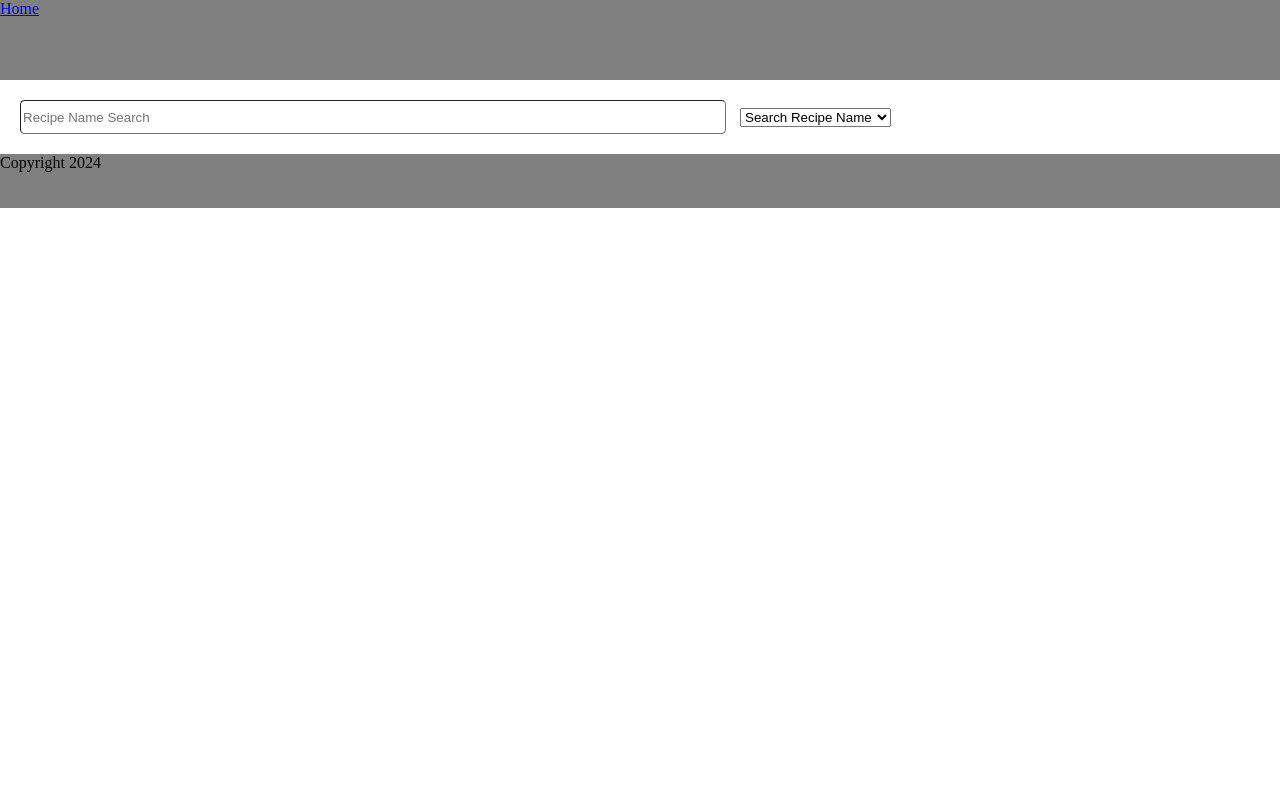
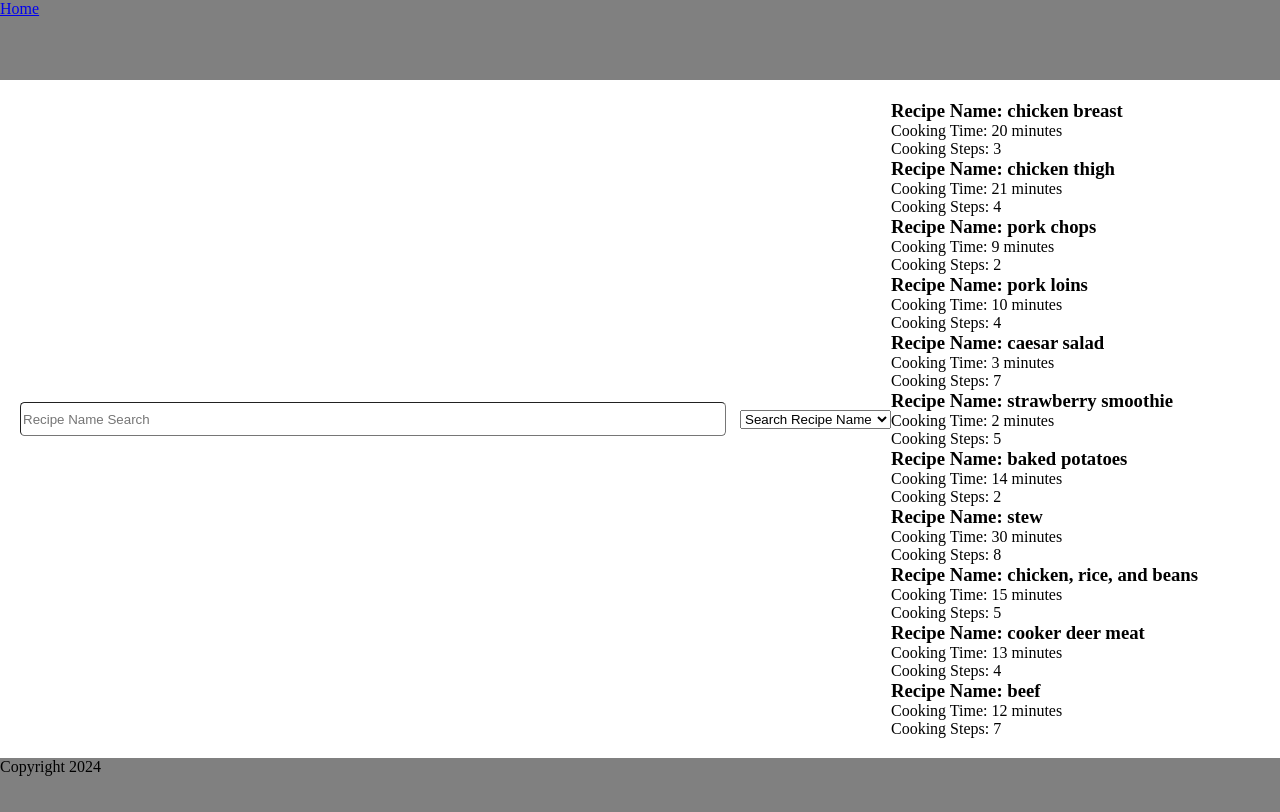
Before and after one commit to avrrodriguez/RecipeFrontEndReact, a React (Vite) app: page /search in a window 1280 px wide. Built offline with nearby package versions, Linux system fonts and the light colour scheme.

Commit message:
show lists

```diff
--- a/public/SearchFormSampleLists/CookingStyleFormSampleList.js
+++ b/public/SearchFormSampleLists/CookingStyleFormSampleList.js
@@ -1,28 +1,28 @@
 var cookingStyleFormSampleList = [
   {
     id: 0,
-    cookingStyleName: "stir fry",
-    cookingStyleDescription: "use a pan",
+    name: "stir fry",
+    description: "use a pan",
   },
   {
     id: 1,
-    cookingStyleName: "stew",
-    cookingStyleDescription: "use a wok",
+    name: "stew",
+    description: "use a wok",
   },
   {
     id: 2,
-    cookingStyleName: "fried",
-    cookingStyleDescription: "use a lot of oil in a pan",
+    name: "fried",
+    description: "use a lot of oil in a pan",
   },
   {
     id: 3,
-    cookingStyleName: "barbeque",
-    cookingStyleDescription: "use a barbeque",
+    name: "barbeque",
+    description: "use a barbeque",
   },
   {
     id: 4,
-    cookingStyleName: "grilled",
-    cookingStyleDescription: "use a grill",
+    name: "grilled",
+    description: "use a grill",
   },
 ];
 
--- a/public/SearchFormSampleLists/IngredientsSampleList.js
+++ b/public/SearchFormSampleLists/IngredientsSampleList.js
@@ -1,67 +1,67 @@
 var ingredientsSampleList = [
   {
     id: 0,
-    ingredientName: "strawberry",
+    name: "strawberry",
     acquiredDate: "04/04/2024",
     expirationDate: "10/04/2024",
-    ingredientWeightOunce: 5.1,
-    ingredientVolumeTablespoons: 1,
+    weightOunce: 5.1,
+    volumeTablespoons: 1,
   },
   {
     id: 1,
-    ingredientName: "banana",
+    name: "banana",
     acquiredDate: "04/04/2024",
     expirationDate: "14/04/2024",
-    ingredientWeightOunce: 5,
-    ingredientVolumeTablespoons: 7.9,
+    weightOunce: 5,
+    volumeTablespoons: 7.9,
   },
   {
     id: 2,
-    ingredientName: "chicken thigh",
+    name: "chicken thigh",
     acquiredDate: "04/04/2024",
     expirationDate: "6/04/2024",
-    ingredientWeightOunce: 3,
-    ingredientVolumeTablespoons: 0,
+    weightOunce: 3,
+    volumeTablespoons: 0,
   },
   {
     id: 3,
-    ingredientName: "chicken breast",
+    name: "chicken breast",
     acquiredDate: "04/04/2024",
     expirationDate: "06/04/2024",
-    ingredientWeightOunce: 6,
-    ingredientVolumeTablespoons: 0,
+    weightOunce: 6,
+    volumeTablespoons: 0,
   },
   {
     id: 4,
-    ingredientName: "kale",
+    name: "kale",
     acquiredDate: "04/04/2024",
     expirationDate: "1/04/2024",
-    ingredientWeightOunce: 0.7,
-    ingredientVolumeTablespoons: 0,
+    weightOunce: 0.7,
+    volumeTablespoons: 0,
   },
   {
     id: 5,
-    ingredientName: "lettuce",
+    name: "lettuce",
     acquiredDate: "04/04/2024",
     expirationDate: "14/04/2024",
-    ingredientWeightOunce: 10.58,
-    ingredientVolumeTablespoons: 0,
+    weightOunce: 10.58,
+    volumeTablespoons: 0,
   },
   {
     id: 6,
-    ingredientName: "pork loins",
+    name: "pork loins",
     acquiredDate: "04/04/2024",
     expirationDate: "07/04/2024",
-    ingredientWeightOunce: 16,
-    ingredientVolumeTablespoons: 0,
+    weightOunce: 16,
+    volumeTablespoons: 0,
   },
   {
     id: 7,
-    ingredientName: "pork chops",
+    name: "pork chops",
     acquiredDate: "04/04/2024",
     expirationDate: "09/04/2024",
-    ingredientWeightOunce: 12,
-    ingredientVolumeTablespoons: 0,
+    weightOunce: 12,
+    volumeTablespoons: 0,
   },
 ];
 
--- a/public/SearchFormSampleLists/RecipeSearchFormSampleList.js
+++ b/public/SearchFormSampleLists/RecipeSearchFormSampleList.js
@@ -1,69 +1,69 @@
 var recipeSearchFormSampleList = [
   {
     id: 0,
-    recipeName: "chicken breast",
-    recipeCookingTime: "20 minutes",
-    recipeSteps: "3",
+    name: "chicken breast",
+    cookingTime: "20 minutes",
+    steps: "3",
   },
   {
     id: 1,
-    recipeName: "chicken thigh",
-    recipeCookingTime: "21 minutes",
-    recipeSteps: "4",
+    name: "chicken thigh",
+    cookingTime: "21 minutes",
+    steps: "4",
   },
   {
     id: 2,
-    recipeName: "pork chops",
-    recipeCookingTime: "9 minutes",
-    recipeSteps: "2",
+    name: "pork chops",
+    cookingTime: "9 minutes",
+    steps: "2",
   },
   {
     id: 3,
-    recipeName: "pork loins",
-    recipeCookingTime: "10 minutes",
-    recipeSteps: "4",
+    name: "pork loins",
+    cookingTime: "10 minutes",
+    steps: "4",
   },
   {
     id: 4,
-    recipeName: "caesar salad",
-    recipeCookingTime: "3 minutes",
-    recipeSteps: "7",
+    name: "caesar salad",
+    cookingTime: "3 minutes",
+    steps: "7",
   },
   {
     id: 5,
-    recipeName: "strawberry smoothie",
-    recipeCookingTime: "2 minutes",
-    recipeSteps: "5",
+    name: "strawberry smoothie",
+    cookingTime: "2 minutes",
+    steps: "5",
   },
   {
     id: 6,
-    recipeName: "baked potatoes",
-    recipeCookingTime: "14 minutes",
-    recipeSteps: "2",
+    name: "baked potatoes",
+    cookingTime: "14 minutes",
+    steps: "2",
   },
   {
     id: 7,
-    recipeName: "stew",
-    recipeCookingTime: "30 minutes",
-    recipeSteps: "8",
+    name: "stew",
+    cookingTime: "30 minutes",
+    steps: "8",
   },
   {
     id: 8,
-    recipeName: "chicken, rice, and beans",
-    recipeCookingTime: "15 minutes",
-    recipeSteps: "5",
+    name: "chicken, rice, and beans",
+    cookingTime: "15 minutes",
+    steps: "5",
   },
   {
     id: 9,
-    recipeName: "cooker deer meat",
-    recipeCookingTime: "13 minutes",
-    recipeSteps: "4",
+    name: "cooker deer meat",
+    cookingTime: "13 minutes",
+    steps: "4",
   },
   {
     id: 10,
-    recipeName: "beef",
-    recipeCookingTime: "12 minutes",
-    recipeSteps: "7",
+    name: "beef",
+    cookingTime: "12 minutes",
+    steps: "7",
   },
 ];
 
--- a/src/components/SearchForm/CookingStyleSearchForm.jsx
+++ b/src/components/SearchForm/CookingStyleSearchForm.jsx
@@ -14,7 +14,7 @@ export function CookingStyleSearchForm(props) {
 
   return (
     <div className="cooking-style-search-form">
-      <form action="/search">
+      <form id="searchForm" action="/search">
         <input
           name="searchFormValue"
           placeholder="Cooking Style Search"
--- a/src/components/SearchForm/IngredientSearchForm.jsx
+++ b/src/components/SearchForm/IngredientSearchForm.jsx
@@ -14,7 +14,7 @@ export function IngredientSearchForm(props) {
 
   return (
     <div className="ingredients-search-form">
-      <form action="/search ">
+      <form id="searchForm" action="/search">
         <input
           name="searchFormValue"
           placeholder="Ingredients Search"
--- a/src/components/SearchForm/SearchFormRecs.jsx
+++ b/src/components/SearchForm/SearchFormRecs.jsx
@@ -21,7 +21,7 @@ export function SearchFormRecs(props) {
     var filteredList = SearchFormFilter(props.category, props.searchInput);
 
     for (let i = 0; i < filteredList.length; i++) {
-      setRecArray((recArray) => [...recArray, filteredList[i]]);
+      setRecArray((recArray) => [...recArray, filteredList[i].name]);
     }
   }
 
--- a/src/components/SearchForm/SearchForms.jsx
+++ b/src/components/SearchForm/SearchForms.jsx
@@ -6,12 +6,6 @@ import { useState } from "react";
 
 export function SearchForms(props) {
   const [currActiveForm, setCurrActiveForm] = useState("");
-
-  const handleSearchSuggestionClick = (event) => {
-    event.preventDefault();
-    console.log("click");
-    // window.location.href = "http://localhost:5173/search?searchItem=" + event.target.value;
-  };
 
   function searchFormsSwitch() {
     let value;
@@ -25,8 +19,6 @@ export function SearchForms(props) {
         value = props.searchValue;
       }
     }
-
-    console.log(value, currActiveForm, props.activeForm);
 
     switch (props.activeForm) {
       case "Recipe Name":
--- /dev/null
+++ b/src/components/SearchedItems.jsx
@@ -0,0 +1,66 @@
+import { SearchFormFilter } from "../helpers/SearchFormFilter";
+
+export function SearchedItems(props) {
+
+    let { searchedValue, searchItemsCategory } = props;
+
+
+    function searchItemsListDisplay() {
+        let searchedList = SearchFormFilter(searchItemsCategory, searchedValue);
+        console.log(searchedList);
+
+        switch (searchItemsCategory) {
+            case "Recipe Name":
+                return (
+                    <div>
+                        {searchedList.map((listItem) => {
+                            return (
+                                <div key={listItem.name} className={listItem.name}>
+                                    <h3>Recipe Name: {listItem.name}</h3>
+                                    <p>Cooking Time: {listItem.cookingTime}</p>
+                                    <p>Cooking Steps: {listItem.steps}</p>
+                                </div>
+                            )
+                        })}
+                    </div>
+                )
+            case "Ingredients":
+                return (
+                    <div>
+                        {searchedList.map((listItem) => {
+                            return (
+                                <div key={listItem.name} className={listItem.name}>
+                                    <h3>Ingredient Name: {listItem.name}</h3>
+                                    <p>Acquired Date: {listItem.acquiredDate}</p>
+                                    <p>Expiration Date: {listItem.expirationDate}</p>
+                                    <p>Amount (tablespoons): {listItem.volumeTablespoons}</p>
+                                    <p>Weight (Ounce): {listItem.weightOunce}</p>
+                                </div>
+                            )
+                        })}
+                    </div>
+                )
+            case "Cooking Style":
+                return (
+                    <div>
+                        {searchedList.map((listItem) => {
+                            return (
+                                <div key={listItem.name} className={listItem.name}>
+                                    <h3>Cooking Style Name: {listItem.name}</h3>
+                                    <p>Cooking Style Description: {listItem.description}</p>
+                                </div>
+                            )
+                        })}
+                    </div>
+                )
+          }
+    }
+
+    //useEffect(searchItemsListDisplay, [searchedValue]);
+
+    return (
+        <div className="searched-items-display">
+            {searchItemsListDisplay()}
+        </div>
+    )
+}
--- a/src/pages/Search.jsx
+++ b/src/pages/Search.jsx
@@ -2,6 +2,7 @@ import "./Search.css";
 import { useSearchParams } from "react-router-dom";
 import { useEffect, useState } from "react";
 import { SearchForms } from "../components/SearchForm/SearchForms";
+import { SearchedItems } from "../components/SearchedItems";
 
 export function Search() {
   const [searchParams, setSearchParams] = useSearchParams();
@@ -42,8 +43,8 @@ export function Search() {
             <option value="Cooking Style">Search Cooking Style</option>
           </select>
         </div>
+        <SearchedItems searchedValue = {searchFormValue} searchItemsCategory = {searchFormCategory} />
       </div>
-      <div className="search-results-list"></div>
     </div>
   );
 }
```
Also changed, not shown: src/helpers/SearchFormFilter.jsx (+3 -6 lines).
